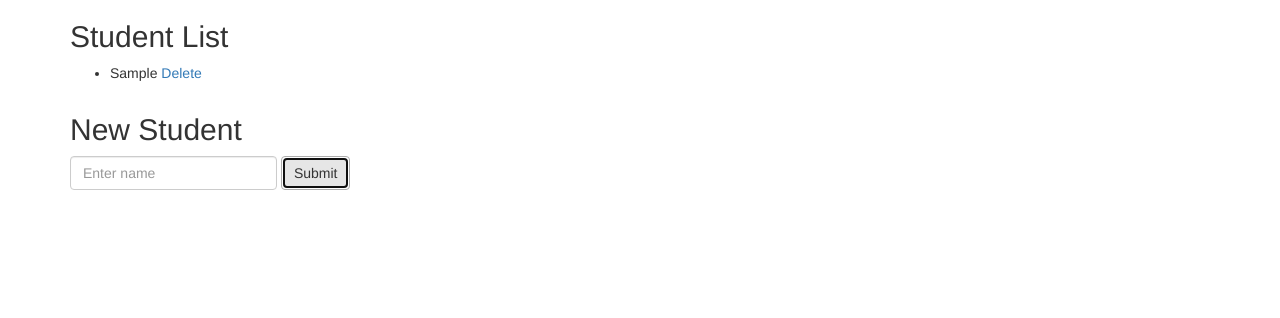
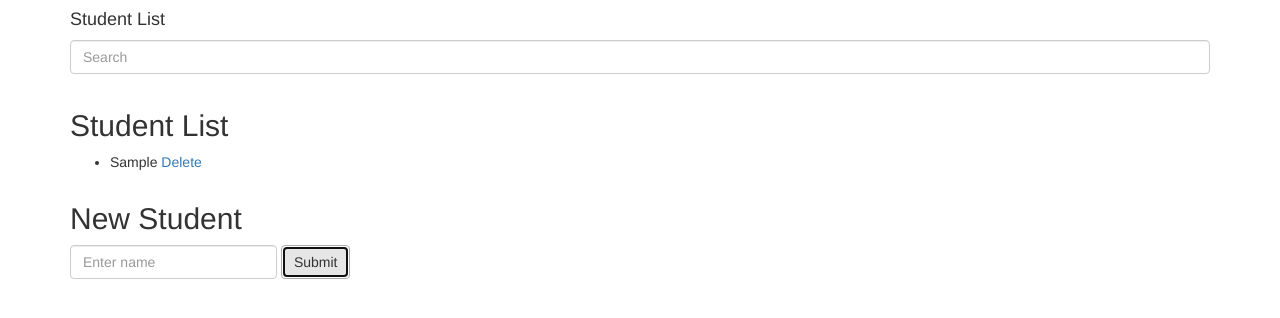
Before and after one commit to ericacha/best_restaurants, a plain HTML site: page index.html in a window 1280 px wide. Both pictures are taken after typing "Sample" into the empty fields and a click on the button "Submit". Drawn offline with Linux system fonts and the light colour scheme.

Commit message:
this will filter and search the student name.

```diff
--- a/index.html
+++ b/index.html
@@ -10,14 +10,27 @@
 </head>
 <body>
     <div class="container" ng-controller="StudentsCtrl">
+        <div class="row" ng-show="students.length">
+            <div class="col-md-12">
+                <h4> Student List</h4>
+                <form class="form-inLne" role="form">
+                    <div class="form-group">
+                        <input ng-model="query" type="text" class="form-control" id="student-name" placeholder="Search">
+                    </div>
+                </form>
+            </div>
+        </div>
         <div class="row">
             <div class="col-md-12">
-                <h2> Student List</h2>
+                <h2 ng-show="students.length && filtered.length">Student List</h2>
+                <h2 ng-show="students.length && !filtered.length">No Matches</h2>
                 <ul>
-                    <li ng-repeat="item in students">
+                    <li ng-repeat="item  in filtered = (students | filter:query)">
+                        <!-- after the    click, show the edit form. -->
                         <span ng-click="editing = true" ng-hide="editing">
                         {{item.name}} <a ng-click="deleteStudent(item)"> Delete</a>
                     </span>
+                    <!-- after the click, show the edit form. after submitting, no more edit form.-->
                     <span class="form-group" ng-show="editing" ng-submit="editing=false">
                         <form class="form-inline" role= "form">
                             <input type="text" class="form-control input sm" ng-model="item.name" placeholder="Name" required/>
```
